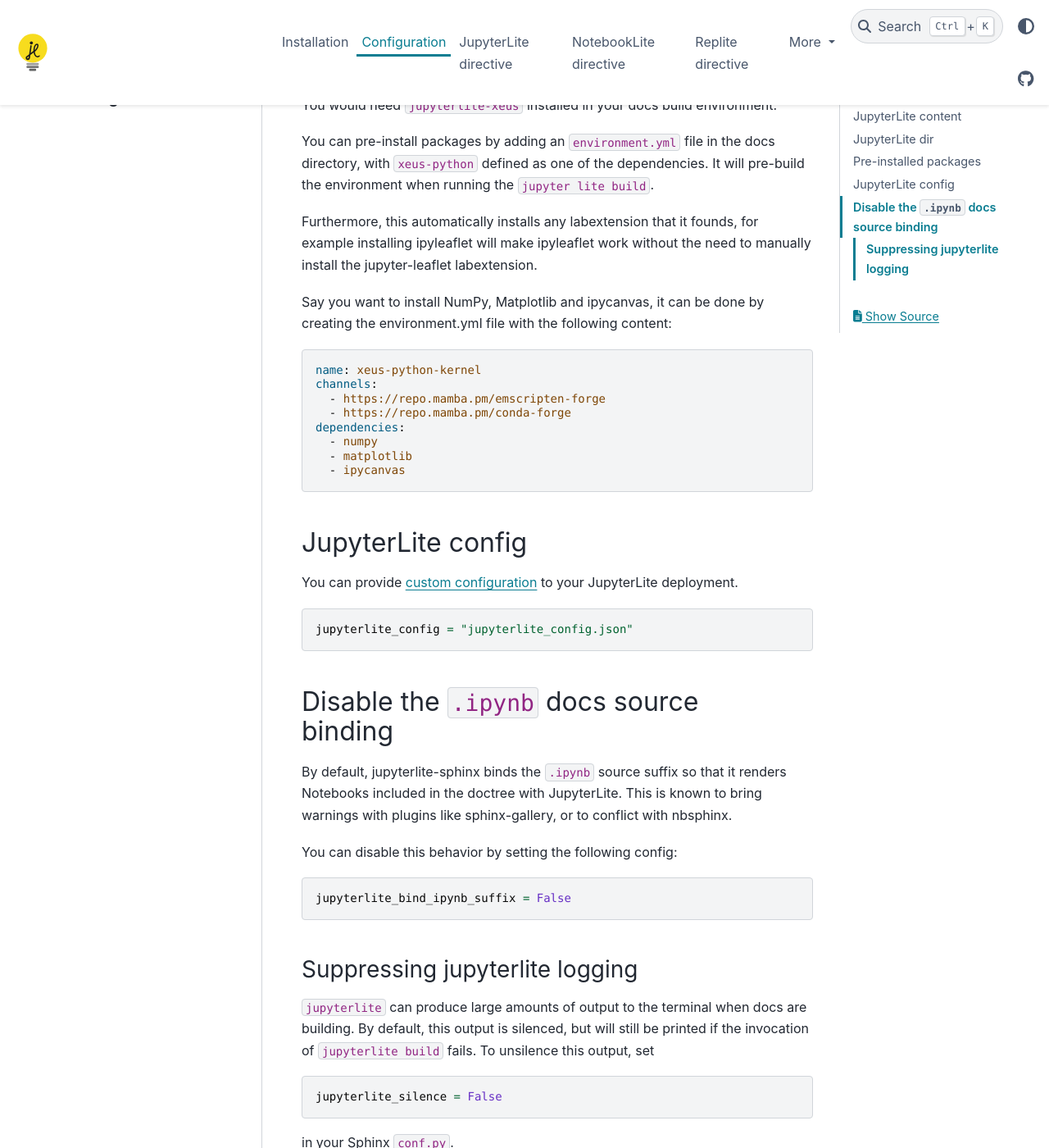
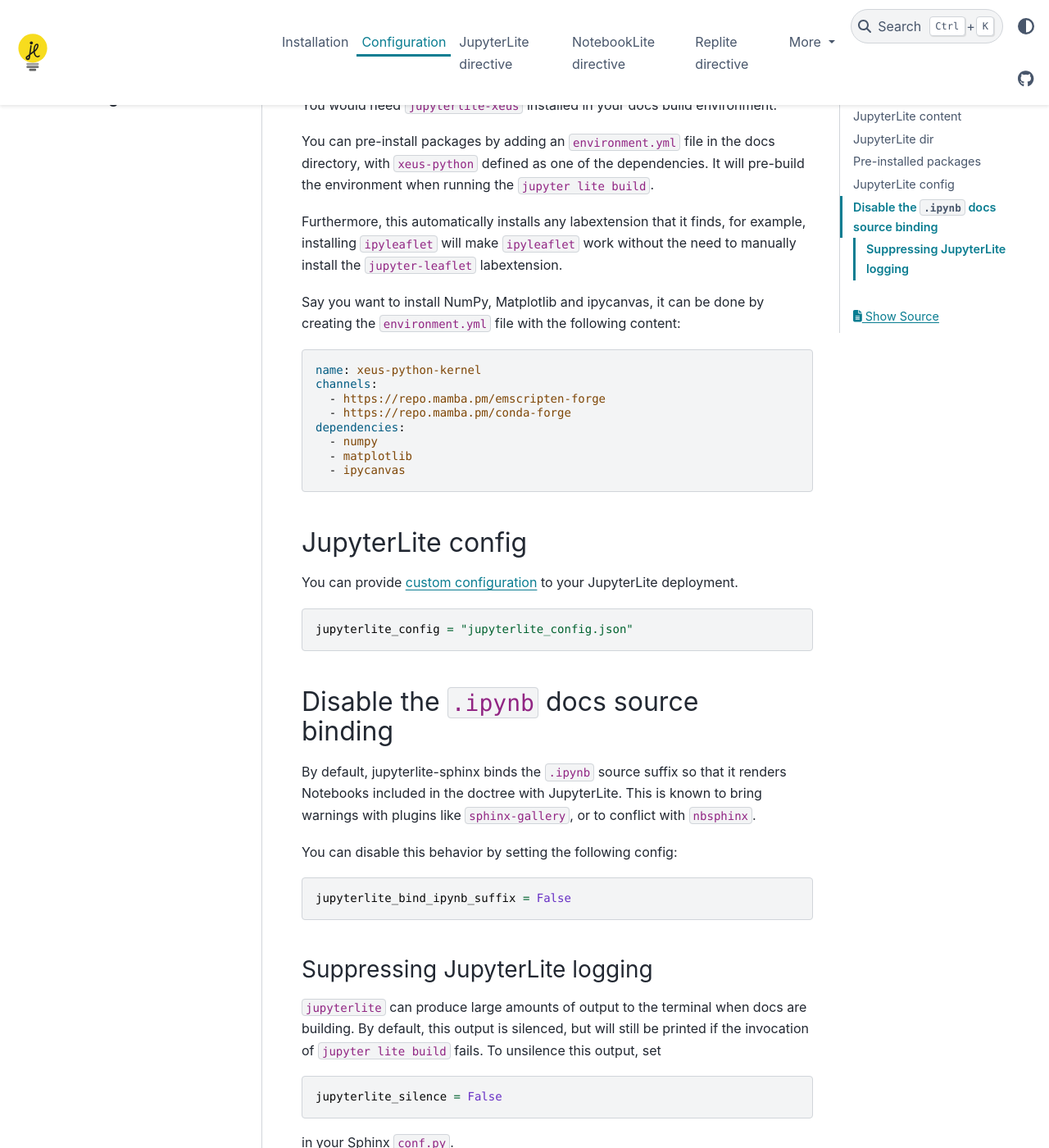
Before and after one commit to jupyterlite/jupyterlite-sphinx, a Sphinx documentation site: the page built from docs/configuration.md, in a window 1280 px wide and 1400 px high, scrolled down 960 px. Shown: the whole window at 82% size. Built offline with Sphinx 7.4.7 and the PyData theme 0.15.4, drawn with Linux system fonts in a browser that asks for light colours.

Commit message:
Some general fixes (punctuation, backticks, etc.)

````diff
--- a/docs/configuration.md
+++ b/docs/configuration.md
@@ -29,9 +29,9 @@
 
 You can pre-install packages by adding an `environment.yml` file in the docs directory, with `xeus-python` defined as one of the dependencies. It will pre-build the environment when running the `jupyter lite build`.
 
-Furthermore, this automatically installs any labextension that it founds, for example installing ipyleaflet will make ipyleaflet work without the need to manually install the jupyter-leaflet labextension.
+Furthermore, this automatically installs any labextension that it finds, for example, installing `ipyleaflet` will make `ipyleaflet` work without the need to manually install the `jupyter-leaflet` labextension.
 
-Say you want to install NumPy, Matplotlib and ipycanvas, it can be done by creating the environment.yml file with the following content:
+Say you want to install NumPy, Matplotlib and ipycanvas, it can be done by creating the `environment.yml` file with the following content:
 
 ```yaml
 name: xeus-python-kernel
@@ -56,7 +56,7 @@
 ## Disable the `.ipynb` docs source binding
 
 By default, jupyterlite-sphinx binds the `.ipynb` source suffix so that it renders Notebooks included in the doctree with JupyterLite.
-This is known to bring warnings with plugins like sphinx-gallery, or to conflict with nbsphinx.
+This is known to bring warnings with plugins like `sphinx-gallery`, or to conflict with `nbsphinx`.
 
 You can disable this behavior by setting the following config:
 
@@ -64,11 +64,11 @@
 jupyterlite_bind_ipynb_suffix = False
 ```
 
-### Suppressing jupyterlite logging
+### Suppressing JupyterLite logging
 
 `jupyterlite` can produce large amounts of output to the terminal when docs are building.
 By default, this output is silenced, but will still be printed if the invocation of
-`jupyterlite build` fails. To unsilence this output, set
+`jupyter lite build` fails. To unsilence this output, set
 
 ```python
 jupyterlite_silence = False
````
